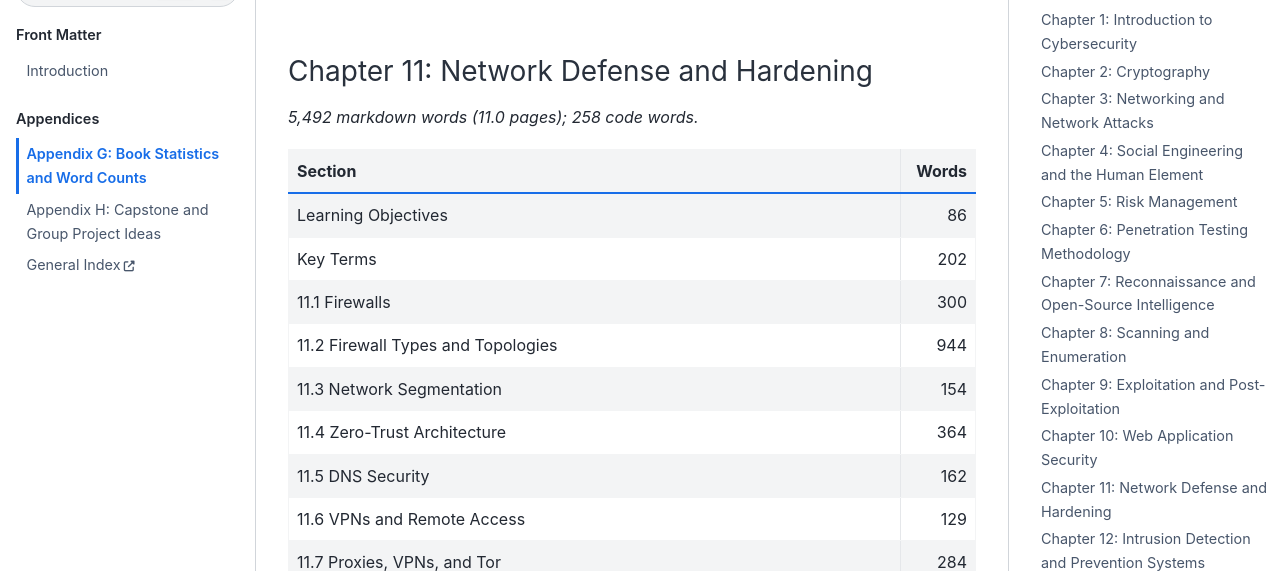
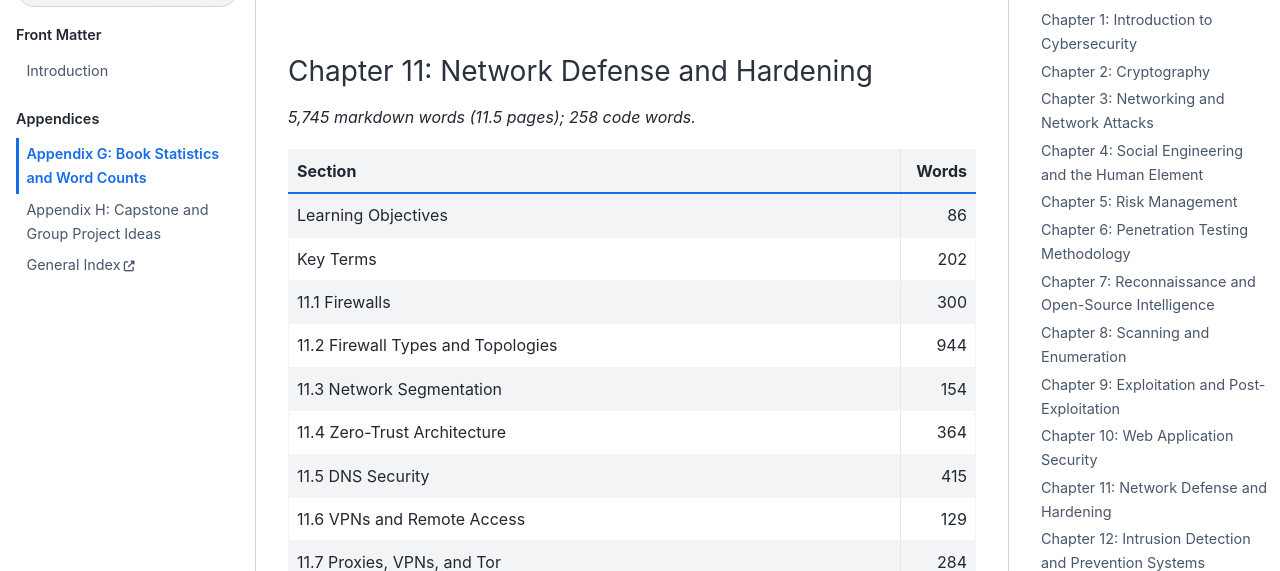
Before and after one commit to devharsh/cybersec-textbook, a Jupyter Book: the page built from chapters/appendix_g/appendix_g.md, in a window 1280 px wide and 900 px high, scrolled down 15163 px. Shown: the part 153-724 px from the top of the window. Built offline with Jupyter Book 1.0.4 settings and Sphinx 7.4.7 and the Sphinx Book theme 1.1.4, drawn with Linux system fonts in a browser that asks for light colours; pages that are not in the unit, such as notebooks, are missing from menus; some of the changed text lies outside the part shown.

Commit message:
Ch11: describe NXDOMAIN and the DNS_PROBE_FINISHED_NXDOMAIN error (causes, DGA/C2 detection signal, NXDOMAIN flood, sinkhole enforcement)

```diff
--- a/chapters/appendix_g/appendix_g.md
+++ b/chapters/appendix_g/appendix_g.md
@@ -20,7 +20,7 @@
 | Chapter 8: Scanning and Enumeration | 7,239 | 816 | 14.5 |
 | Chapter 9: Exploitation and Post-Exploitation | 6,223 | 316 | 12.4 |
 | Chapter 10: Web Application Security | 5,436 | 202 | 10.9 |
-| Chapter 11: Network Defense and Hardening | 5,492 | 258 | 11.0 |
+| Chapter 11: Network Defense and Hardening | 5,745 | 258 | 11.5 |
 | Chapter 12: Intrusion Detection and Prevention Systems | 4,242 | 377 | 8.5 |
 | Chapter 13: Digital Forensics | 4,218 | 300 | 8.4 |
 | Chapter 14: Incident Response | 3,939 | 373 | 7.9 |
@@ -373,7 +373,7 @@
 
 ### Chapter 11: Network Defense and Hardening
 
-*5,492 markdown words (11.0 pages); 258 code words.*
+*5,745 markdown words (11.5 pages); 258 code words.*
 
 | Section | Words |
 |---|---:|
@@ -383,7 +383,7 @@
 | 11.2 Firewall Types and Topologies | 944 |
 | 11.3 Network Segmentation | 154 |
 | 11.4 Zero-Trust Architecture | 364 |
-| 11.5 DNS Security | 162 |
+| 11.5 DNS Security | 415 |
 | 11.6 VPNs and Remote Access | 129 |
 | 11.7 Proxies, VPNs, and Tor | 284 |
 | 11.8 Network Access Control and 802.1X | 105 |
```
Also changed, not shown: other parts of chapters/appendix_g/appendix_g.md (+1 -1 lines), intro.md (+1 -1 lines), 1 other file.
